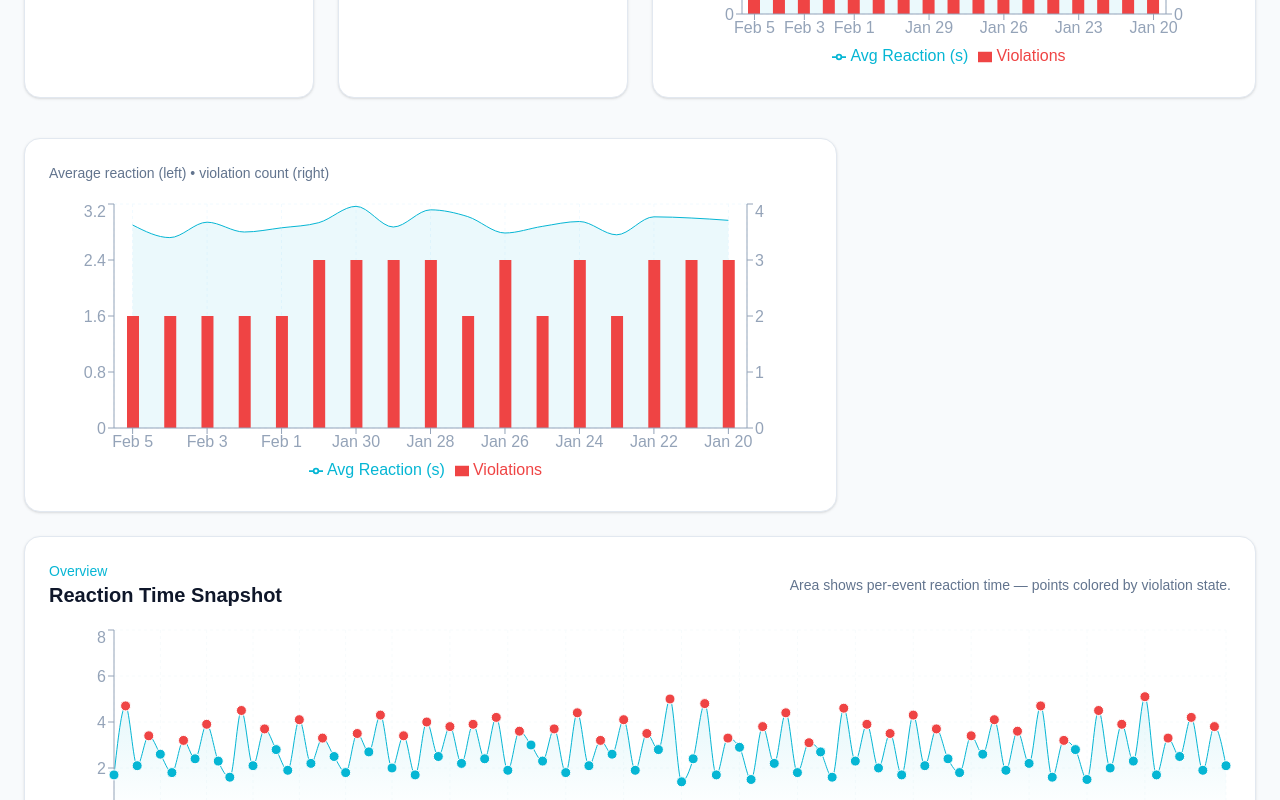
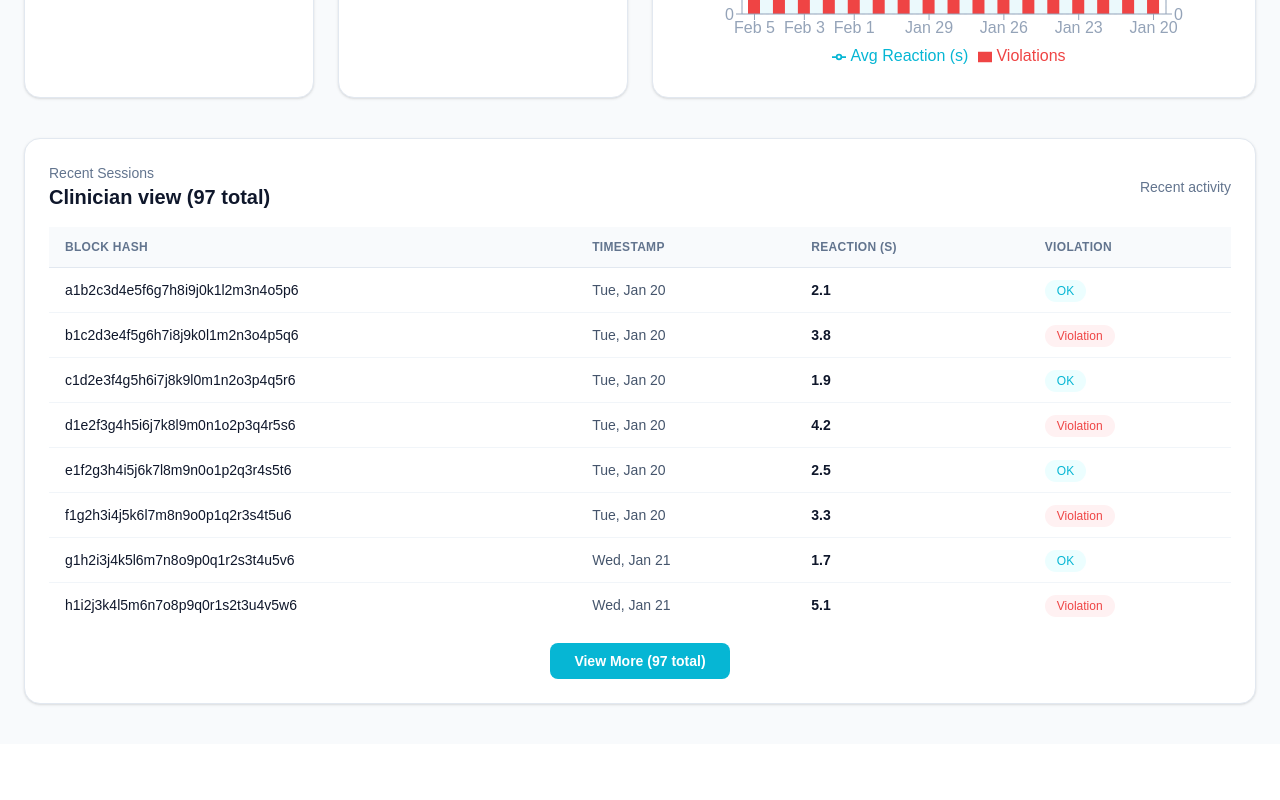
Before and after one commit to Quddos/Blockchain_XR_IoMT, a Next.js app: page /dashboard in a window 1280 px wide. Shown: the part 460-1260 px from the top of the page. After the commit the page ends 1204 px from the top, so only its background shows below. Built offline with nearby package versions, Linux system fonts and the light colour scheme.

Commit message:
refactor(DashboardPage): remove TrendCharts section to streamline layout

```diff
--- a/app/dashboard/page.tsx
+++ b/app/dashboard/page.tsx
@@ -210,10 +210,6 @@ export default async function DashboardPage() {
           </div>
         </section>
 
-        <section className="mb-10">
-          <TrendCharts sessions={sessions} compactMode={false} />
-        </section>
-
         <section className="rounded-2xl border border-slate-200 bg-white p-6 shadow-sm">
           <div className="mb-4 flex items-center justify-between">
             <div>
```
